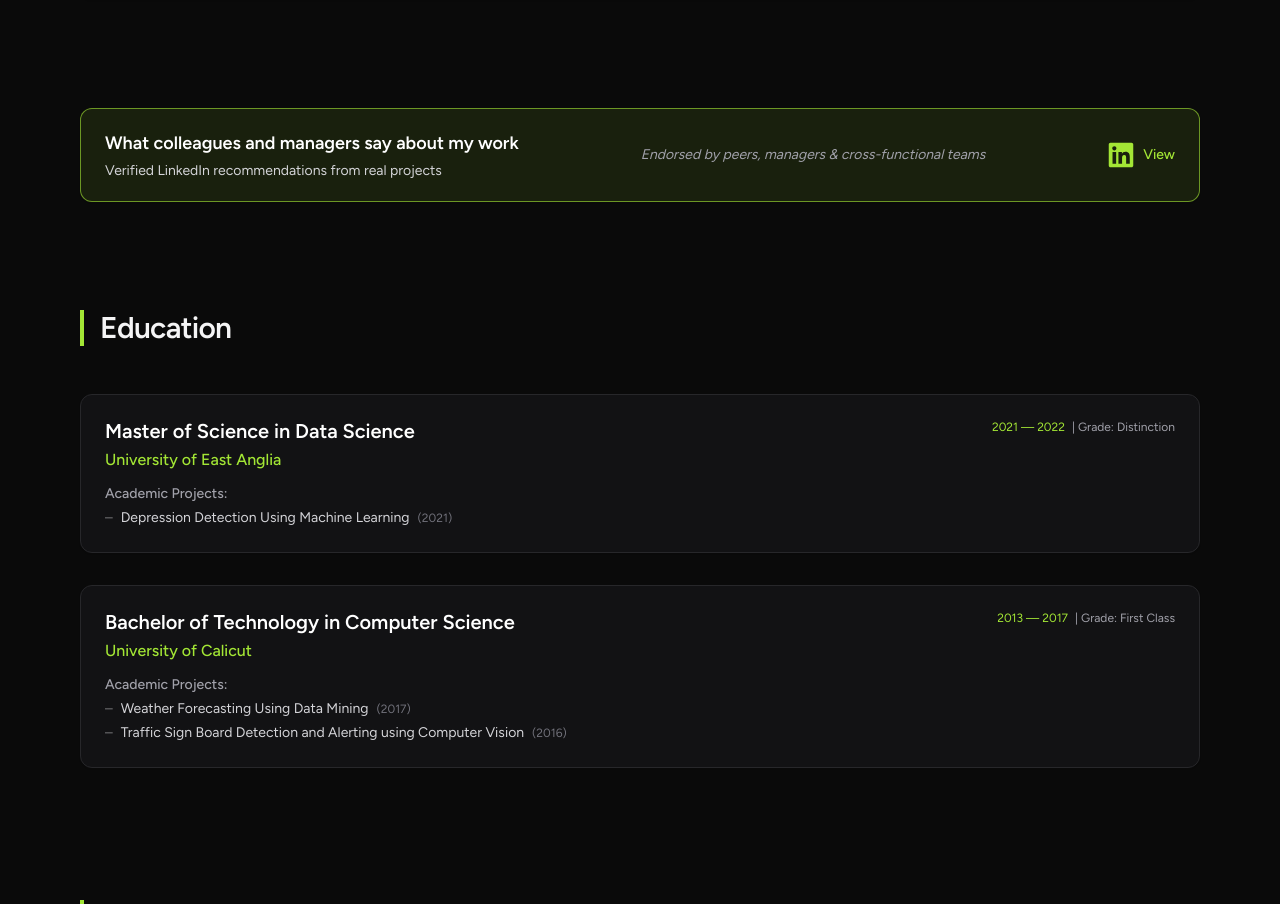
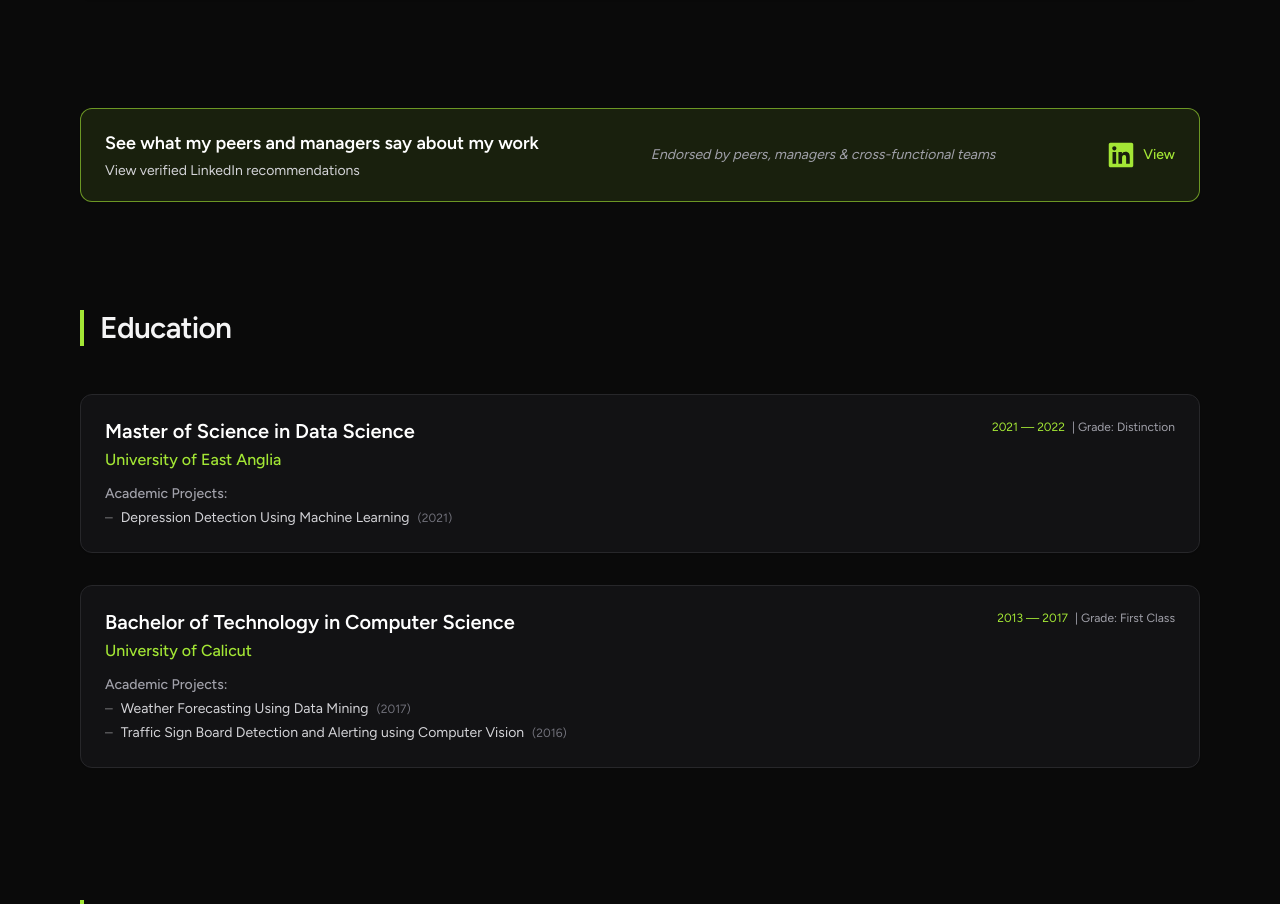
Before and after one commit to victorjohnsonk/victorjohnson.github.io, a Next.js app: page / in a window 1280 px wide. Shown: the part 3629-4533 px from the top of the page. Built offline with nearby package versions, Linux system fonts and the light colour scheme.

Commit message:
Update LinkedInRecommendations.jsx

```diff
--- a/src/components/LinkedInRecommendations.jsx
+++ b/src/components/LinkedInRecommendations.jsx
@@ -30,10 +30,10 @@ export default function LinkedInRecommendations() {
         {/* Left */}
         <div>
           <h3 className="text-lg font-semibold text-white">
-            What colleagues and managers say about my work
+            See what my peers and managers say about my work
           </h3>
           <p className="mt-1 text-sm text-zinc-300">
-            Verified LinkedIn recommendations from real projects
+            View verified LinkedIn recommendations
           </p>
         </div>
 
```
